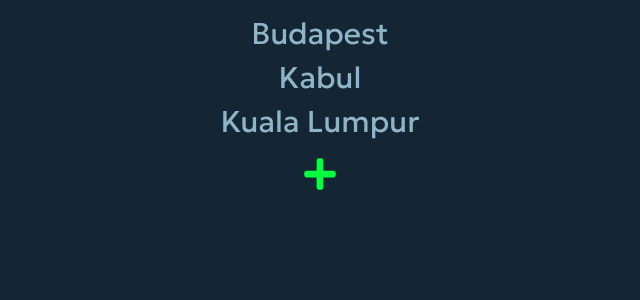
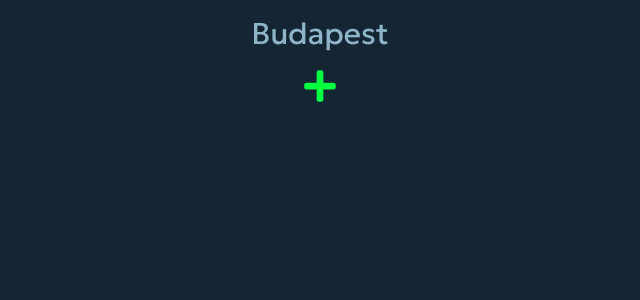
Before and after one commit to lillae/nextjs-weather-app, a Next.js app: page / in a window 1280 px wide. Shown: the top 300 px of the page, without its empty margins (320-960 px from the left). Built offline with nearby package versions, Linux system fonts and the light colour scheme.

Commit message:
pushed selected city to store

```diff
--- a/app/(home)/city-list.tsx
+++ b/app/(home)/city-list.tsx
@@ -1,14 +1,19 @@
+'use client';
+
 import { CityListItem } from '@/ui/list';
 import { AddButton } from '@/ui/buttons';
+import { useAppSelector } from '@/lib/redux/redux-hooks';
+import { selectedCapitals } from '@/lib/redux/features/capitals/capitals-slice';
 
 const CityList = () => {
+	const selectedCities = useAppSelector(selectedCapitals);
 	return (
 		<section>
 			<div className='flex flex-col items-center gap-4'>
 				<div className='flex flex-col items-center gap-2'>
-					<CityListItem>Budapest</CityListItem>
-					<CityListItem>Kabul</CityListItem>
-					<CityListItem>Kuala Lumpur</CityListItem>
+					{selectedCities.map((city) => (
+						<CityListItem key={city.id}>{city.name}</CityListItem>
+					))}
 				</div>
 				<AddButton />
 			</div>
--- a/app/layout.tsx
+++ b/app/layout.tsx
@@ -1,8 +1,8 @@
 import type { Metadata } from 'next';
 
 import ReduxProvider from './redux-provider';
-import { geologica } from '@/app/ui/fonts';
-import '@/app/ui/globals.css';
+import { geologica } from '@/ui/fonts';
+import '@/ui/globals.css';
 
 export const metadata: Metadata = {
 	title: 'Weather App',
--- a/app/lib/redux/features/capitals/capitals-slice.ts
+++ b/app/lib/redux/features/capitals/capitals-slice.ts
@@ -1,6 +1,6 @@
 import { createSlice, PayloadAction } from '@reduxjs/toolkit';
 
-import type { RootState } from '@/app/lib/redux/redux-store';
+import type { RootState } from '@/lib/redux/redux-store';
 
 interface ICapital {
 	id: string;
@@ -27,4 +27,6 @@
 
 export const { addCapital } = capitalsSlice.actions;
 
+export const selectedCapitals = (state: RootState) => state.selectedCapitals;
+
 export default capitalsSlice.reducer;
--- a/app/redux-provider.tsx
+++ b/app/redux-provider.tsx
@@ -1,7 +1,7 @@
 'use client';
 import { useRef } from 'react';
 import { Provider } from 'react-redux';
-import { makeStore, AppStore } from '@/app/lib/redux/redux-store';
+import { makeStore, AppStore } from '@/lib/redux/redux-store';
 
 export default function ReduxProvider({
 	children,
--- a/app/search/highlited-city.tsx
+++ b/app/search/highlited-city.tsx
@@ -5,6 +5,8 @@
 
 import { SaveButton } from '@/ui/buttons';
 import { useHighlighter } from '@/lib/hooks/useHighlighter';
+import { useAppDispatch } from '@/lib/redux/redux-hooks';
+import { addCapital } from '@/lib/redux/features/capitals/capitals-slice';
 
 type Highlighted = {
 	city: any;
@@ -14,6 +16,8 @@
 const HighlightedCity = ({ city, term }: Highlighted) => {
 	const router = useRouter();
 	const [highlightTerm] = useHighlighter();
+	const dispatch = useAppDispatch();
+
 	const [isHovered, setIsHovered] = useState<boolean>(false);
 	const [activeId, setActiveId] = useState<string>('');
 	const [isSaved, setIsSaved] = useState<boolean>(false);
@@ -24,8 +28,8 @@
 	};
 
 	const saveHandler = (city: any) => {
-		console.log(`saved: ${city.name}`);
 		setIsSaved(true);
+		dispatch(addCapital(city));
 	};
 
 	useEffect(() => {
```
